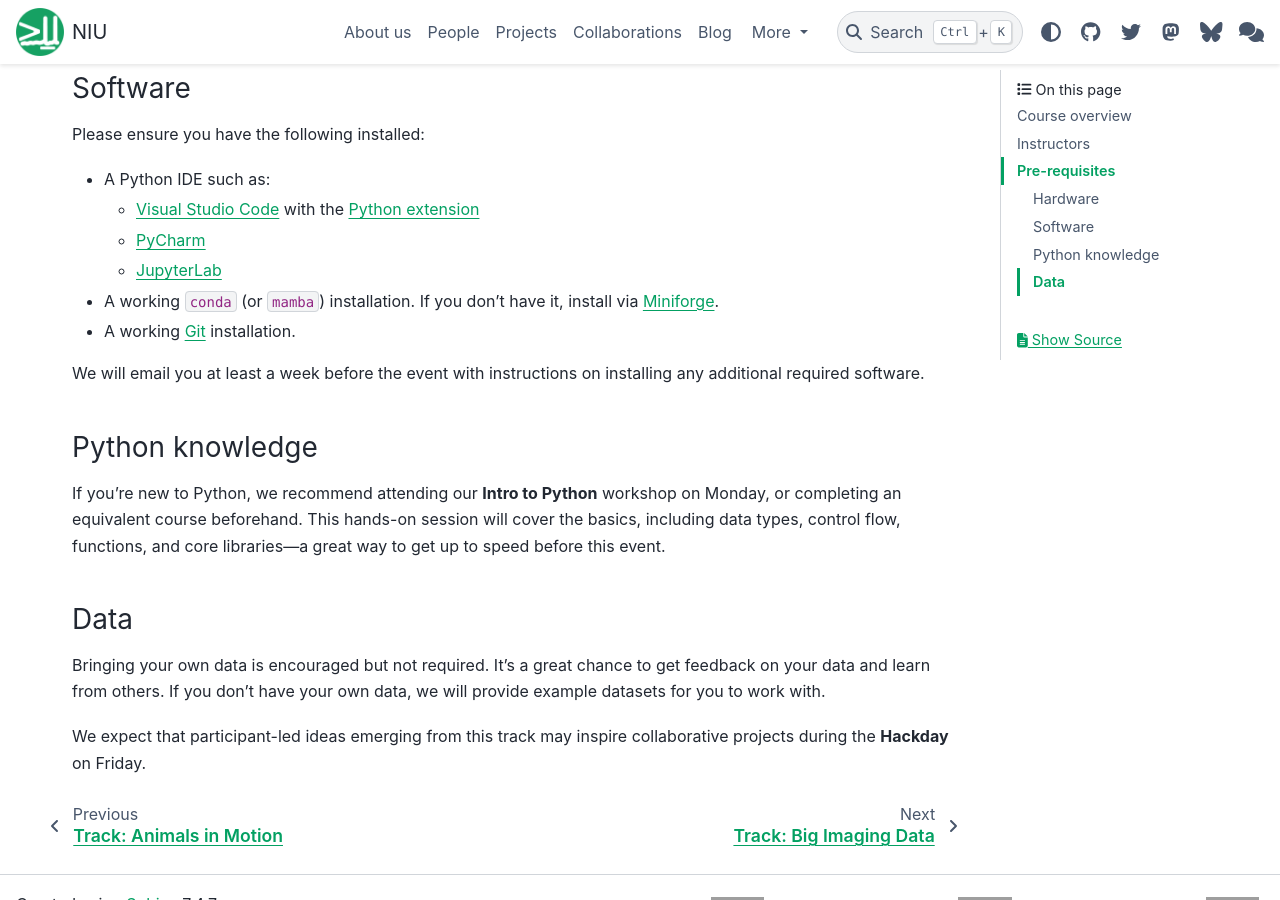
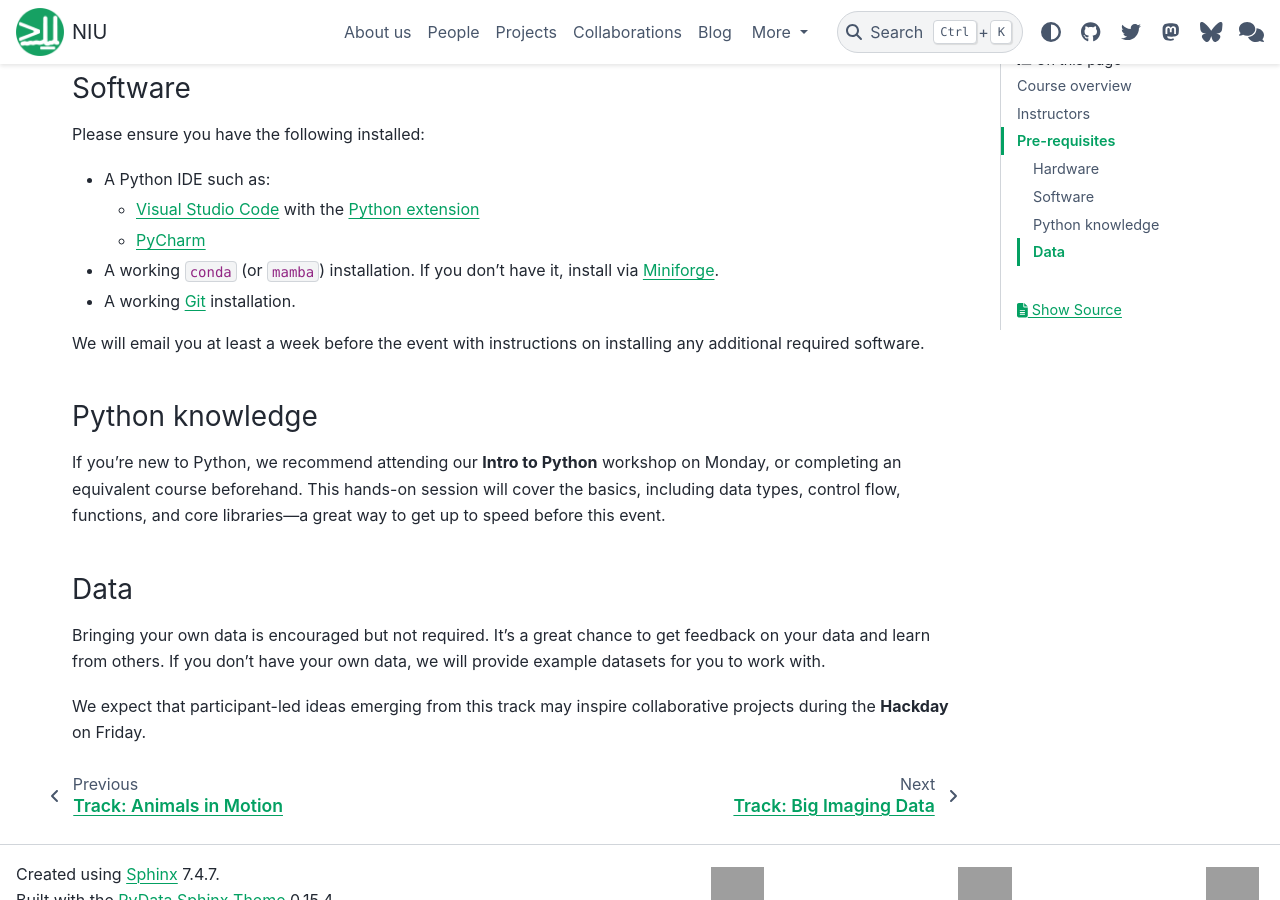
Before and after one commit to neuroinformatics-unit/neuroinformatics-unit.github.io, a Sphinx documentation site: the page built from docs/source/open-software-week/brainglobe.md, in a window 1280 px wide and 900 px high, scrolled down 1386 px. Built offline with Sphinx 7.4.7 and the PyData theme 0.15.4, drawn with Linux system fonts in a browser that asks for light colours; nearby versions of some CDN libraries; grey boxes are pictures that could not be loaded.

Commit message:
do not recomment jupyerlab for brainglobe track

```diff
--- a/docs/source/open-software-week/brainglobe.md
+++ b/docs/source/open-software-week/brainglobe.md
@@ -48,7 +48,6 @@ Please ensure you have the following installed:
 - A Python IDE such as:
   - [Visual Studio Code](https://code.visualstudio.com/) with the [Python extension](https://marketplace.visualstudio.com/items?itemName=ms-python.python)
   - [PyCharm](https://www.jetbrains.com/pycharm/)
-  - [JupyterLab](https://jupyter.org/install)
 - A working `conda` (or `mamba`) installation. If you don't have it, install via [Miniforge](https://github.com/conda-forge/miniforge).
 - A working [Git](https://git-scm.com/) installation.
 
```
